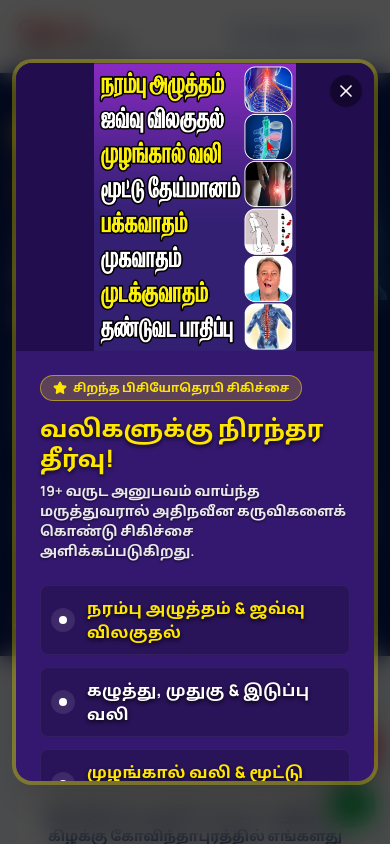
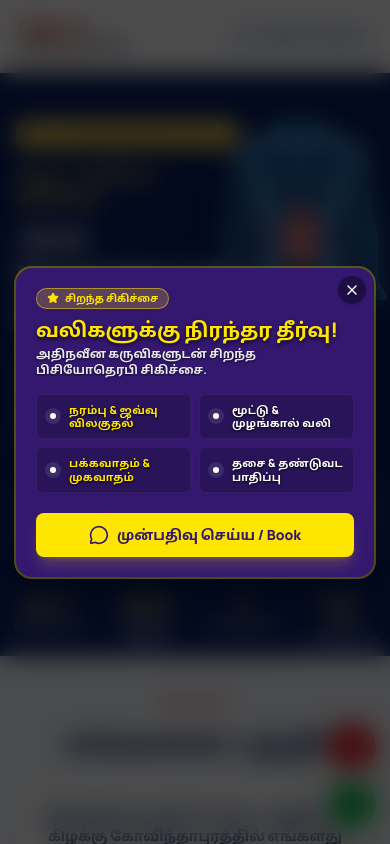
Before and after one commit to shivaguru10/physiotherapy, a Next.js app: page / in a window 390 px wide. Shown: the top 844 px of the page. Built offline with nearby package versions, Linux system fonts and the light colour scheme.

Commit message:
feat: redesign promo popup to be ultra-compact on mobile with premium generated image

```diff
--- a/src/components/promo-popup.tsx
+++ b/src/components/promo-popup.tsx
@@ -30,12 +30,10 @@ export function PromoPopup() {
   if (!isRendered) return null;
 
   const treatments = [
-    { text: "நரம்பு அழுத்தம் & ஜவ்வு விலகுதல்", color: "text-[#FFE600]" },
-    { text: "கழுத்து, முதுகு & இடுப்பு வலி", color: "text-white" },
-    { text: "முழங்கால் வலி & மூட்டு தேய்மானம்", color: "text-[#FFE600]" },
-    { text: "பக்கவாதம் & முகவாதம்", color: "text-white" },
-    { text: "தசை பிடிப்பு & சுளுக்கு", color: "text-[#FFE600]" },
-    { text: "தண்டுவட பாதிப்பு", color: "text-white" },
+    { text: "நரம்பு & ஜவ்வு விலகுதல்", color: "text-[#FFE600]" },
+    { text: "மூட்டு & முழங்கால் வலி", color: "text-white" },
+    { text: "பக்கவாதம் & முகவாதம்", color: "text-[#FFE600]" },
+    { text: "தசை & தண்டுவட பாதிப்பு", color: "text-white" },
   ];
 
   return (
@@ -45,52 +43,53 @@ export function PromoPopup() {
       }`}
     >
       <div
-        className={`relative w-full max-w-4xl overflow-hidden rounded-2xl bg-[#341870] shadow-2xl ring-4 ring-[#FFE600]/30 transition-all duration-300 ${
+        className={`relative w-full max-w-3xl overflow-hidden rounded-2xl bg-[#341870] shadow-2xl ring-2 ring-[#FFE600]/30 transition-all duration-300 ${
           isVisible ? "scale-100 translate-y-0" : "scale-95 translate-y-4"
         }`}
       >
         <button
           onClick={handleClose}
-          className="absolute right-3 top-3 z-10 flex h-8 w-8 items-center justify-center rounded-full bg-black/40 text-white hover:bg-white hover:text-black shadow-sm transition-colors"
+          className="absolute right-2 top-2 z-10 flex h-7 w-7 items-center justify-center rounded-full bg-black/40 text-white hover:bg-white hover:text-black shadow-sm transition-colors sm:right-3 sm:top-3 sm:h-8 sm:w-8"
           aria-label="Close promotion"
         >
-          <X className="h-5 w-5" />
+          <X className="h-4 w-4 sm:h-5 sm:w-5" />
         </button>
 
         <div className="flex flex-col lg:flex-row h-full max-h-[85vh] overflow-y-auto lg:overflow-visible">
-          {/* Left Side: Flyer Image */}
-          <div className="relative h-72 w-full shrink-0 lg:h-auto lg:w-[45%] bg-[#220d4f]">
+          {/* Left Side: Premium Image (Hidden on Mobile) */}
+          <div className="relative hidden w-[40%] shrink-0 bg-[#220d4f] lg:block">
             <Image
-              src="/images/clinic-flyer-1.jpeg"
-              alt="Jeya Physiotherapy Clinic Treatments"
+              src="/images/promo-poster.png"
+              alt="Premium Physiotherapy Care"
               fill
-              className="object-contain lg:object-cover"
-              sizes="(max-width: 1024px) 100vw, 45vw"
+              className="object-cover"
+              sizes="(max-width: 1024px) 0vw, 40vw"
             />
           </div>
 
-          {/* Right Side: Content */}
-          <div className="flex flex-col justify-center p-6 sm:p-8 lg:w-[55%]">
-            <div className="mb-3 inline-flex items-center gap-1.5 rounded-full bg-[#FFE600]/20 border border-[#FFE600]/50 px-3 py-1 text-xs font-bold text-[#FFE600] self-start">
-              <Star className="h-3.5 w-3.5 fill-current" />
-              <span>சிறந்த பிசியோதெரபி சிகிச்சை</span>
+          {/* Right Side: Ultra-Compact Content */}
+          <div className="flex flex-col justify-center p-5 sm:p-8 lg:w-[60%]">
+            <div className="mb-2 inline-flex items-center gap-1.5 rounded-full bg-[#FFE600]/20 border border-[#FFE600]/50 px-2.5 py-0.5 text-[10px] font-bold text-[#FFE600] self-start sm:px-3 sm:py-1 sm:text-xs">
+              <Star className="h-3 w-3 fill-current sm:h-3.5 sm:w-3.5" />
+              <span>சிறந்த சிகிச்சை</span>
             </div>
 
-            <h2 className="mb-2 text-2xl font-black leading-tight text-[#FFE600] drop-shadow-[0_2px_2px_rgba(0,0,0,0.8)] sm:text-3xl lg:text-4xl">
+            <h2 className="mb-1 text-xl font-black leading-tight text-[#FFE600] drop-shadow-[0_2px_2px_rgba(0,0,0,0.8)] sm:text-3xl">
               வலிகளுக்கு நிரந்தர தீர்வு!
             </h2>
 
-            <p className="mb-6 text-sm font-bold text-white/90 drop-shadow-[0_1px_1px_rgba(0,0,0,0.8)] sm:text-base lg:text-lg">
-              19+ வருட அனுபவம் வாய்ந்த மருத்துவரால் அதிநவீன கருவிகளைக் கொண்டு சிகிச்சை அளிக்கப்படுகிறது.
+            <p className="mb-4 text-xs font-bold text-white/90 drop-shadow-[0_1px_1px_rgba(0,0,0,0.8)] sm:mb-6 sm:text-sm">
+              அதிநவீன கருவிகளுடன் சிறந்த பிசியோதெரபி சிகிச்சை.
             </p>
 
-            <div className="mb-8 flex flex-col gap-3">
+            {/* Compact Grid */}
+            <div className="mb-5 grid grid-cols-2 gap-2 sm:mb-8 sm:gap-3">
               {treatments.map((treatment, idx) => (
-                <div key={idx} className="flex items-center gap-3 bg-black/20 p-2.5 rounded-lg border border-white/5">
-                  <div className="flex h-6 w-6 shrink-0 items-center justify-center rounded-full bg-white/10 text-white shadow-inner">
-                    <div className="h-2 w-2 rounded-full bg-current" />
+                <div key={idx} className="flex items-center gap-2 bg-black/20 p-2 rounded-md border border-white/5 sm:gap-3 sm:p-2.5 sm:rounded-lg">
+                  <div className="flex h-4 w-4 shrink-0 items-center justify-center rounded-full bg-white/10 text-white shadow-inner sm:h-5 sm:w-5">
+                    <div className="h-1.5 w-1.5 rounded-full bg-current sm:h-2 sm:w-2" />
                   </div>
-                  <span className={`text-base sm:text-lg font-black tracking-wide drop-shadow-[0_2px_2px_rgba(0,0,0,0.9)] ${treatment.color}`}>
+                  <span className={`text-[11px] font-black tracking-wide drop-shadow-[0_1px_1px_rgba(0,0,0,0.9)] sm:text-sm sm:drop-shadow-[0_2px_2px_rgba(0,0,0,0.9)] ${treatment.color} leading-tight`}>
                     {treatment.text}
                   </span>
                 </div>
@@ -102,10 +101,10 @@ export function PromoPopup() {
               target="_blank"
               rel="noopener noreferrer"
               onClick={handleClose}
-              className="flex w-full items-center justify-center gap-2 rounded-xl bg-[#FFE600] px-6 py-4 text-center text-base font-black text-[#341870] shadow-lg shadow-[#FFE600]/20 transition-all hover:bg-white hover:text-[#341870] hover:shadow-xl hover:shadow-white/30 active:scale-[0.98] sm:text-lg"
+              className="flex w-full items-center justify-center gap-2 rounded-lg bg-[#FFE600] px-4 py-3 text-center text-sm font-black text-[#341870] shadow-lg shadow-[#FFE600]/20 transition-all hover:bg-white hover:text-[#341870] hover:shadow-xl hover:shadow-white/30 active:scale-[0.98] sm:rounded-xl sm:px-6 sm:py-4 sm:text-base"
             >
-              <MessageCircle className="h-6 w-6" />
-              முன்பதிவு செய்ய / Book Appointment
+              <MessageCircle className="h-5 w-5 sm:h-6 sm:w-6" />
+              முன்பதிவு செய்ய / Book
             </a>
           </div>
         </div>
```
Also changed, not shown: public/images/promo-poster.png.
